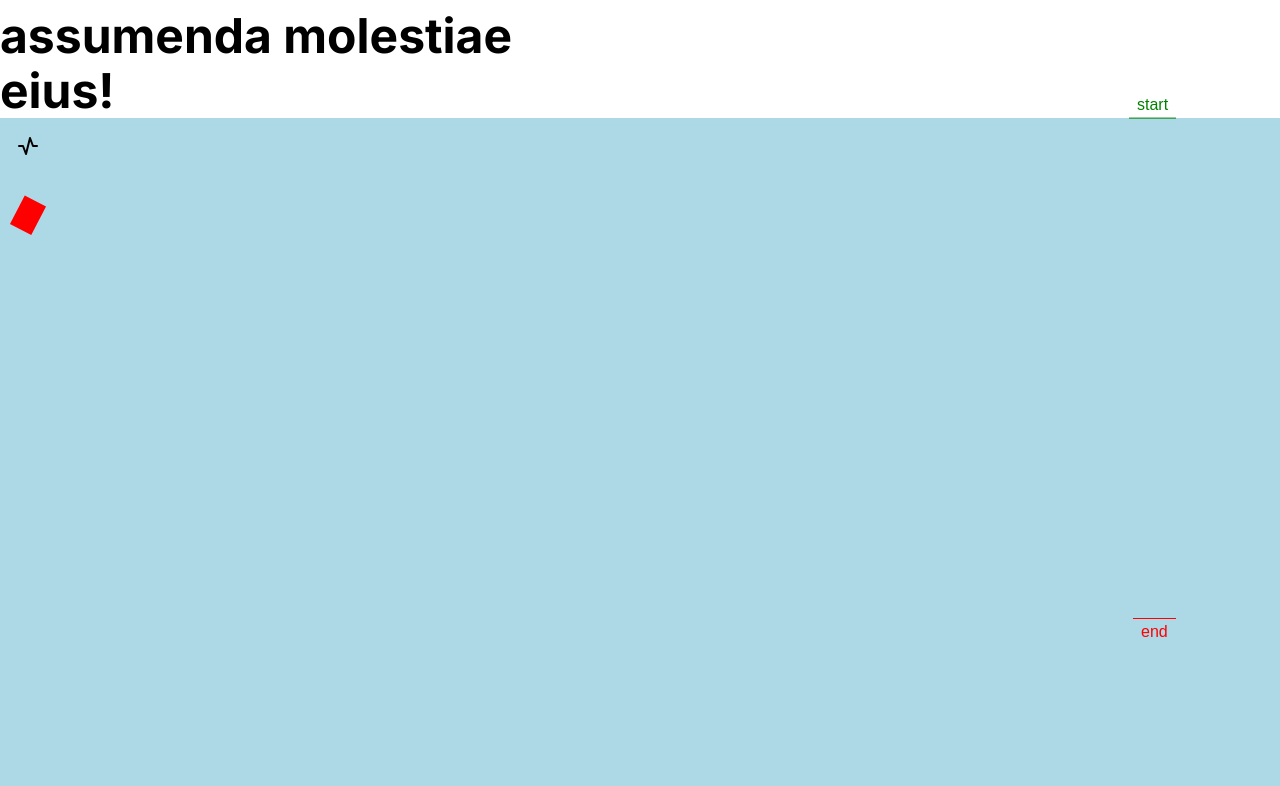
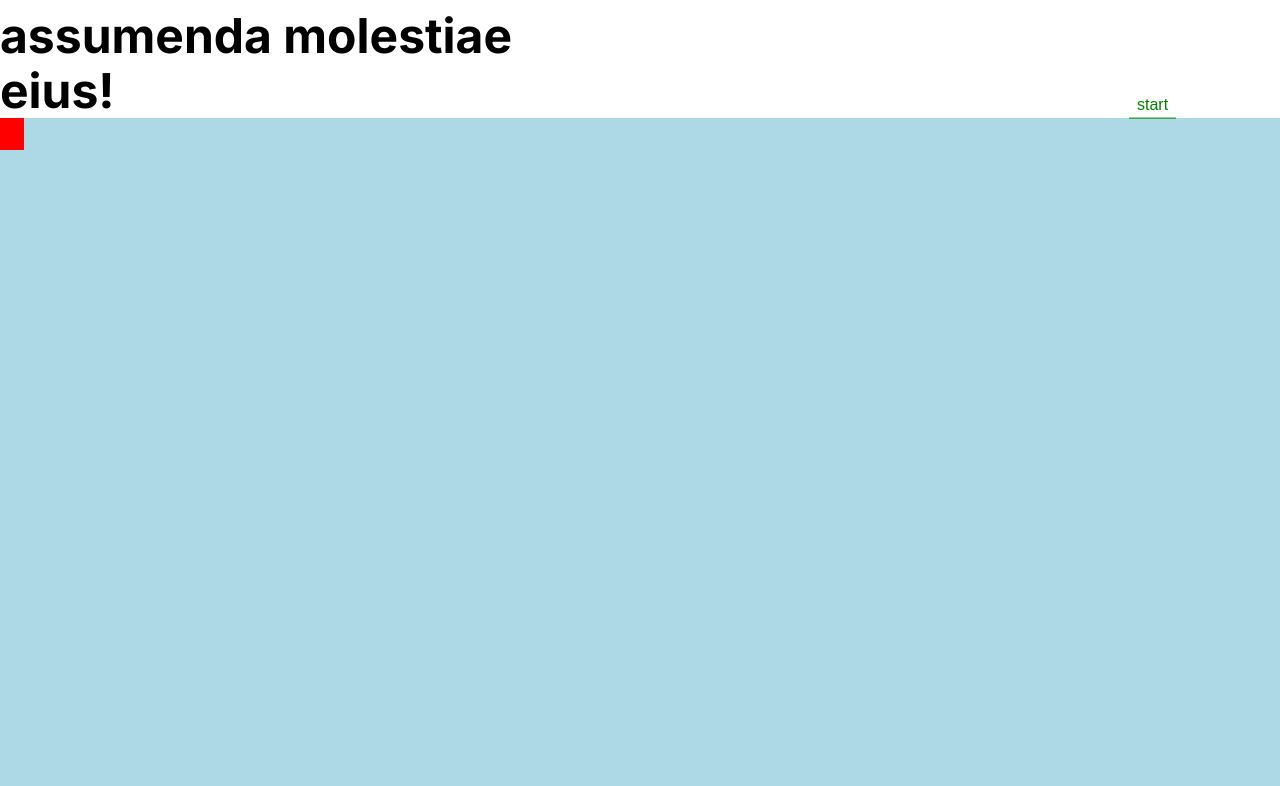
Before and after one commit to faun3/react-gsap, a Next.js app: page /scrolling-stuff in a window 1280 px wide. Shown: the part 1234-2020 px from the top of the page. Built offline with nearby package versions, Linux system fonts and the light colour scheme.

Commit message:
idk nothing works

```diff
--- a/src/components/PinnedScroll.module.scss
+++ b/src/components/PinnedScroll.module.scss
@@ -10,7 +10,6 @@
 
 .spinner {
     background-color: lightblue;
-    padding: 1rem;
     height: 1000px;
 }
 
--- a/src/components/PinnedScroll.tsx
+++ b/src/components/PinnedScroll.tsx
@@ -10,22 +10,20 @@ const PinnedScroll = () => {
   const spinner = useRef(null);
   const container = useRef(null);
   const end = useRef(null);
+
   useEffect(() => {
-    const tl = gsap.timeline({
+    gsap.to(spinner.current, {
       scrollTrigger: {
         trigger: container.current,
+        scrub: 1,
         pin: spinner.current,
         start: "top top",
-        end: "+=500",
+        end: "+=100%-100%",
         markers: true,
-        toggleActions: "restart pause pause pause",
       },
-    });
-
-    tl.addLabel("pinned").to(spinner.current, {
-      rotation: 360,
-      y: 500,
-      duration: 3,
+      y: "100%",
+      x: "100%",
+      duration: 5,
     });
   }, []);
   return (
@@ -37,21 +35,6 @@ const PinnedScroll = () => {
         facere laboriosam assumenda molestiae eius!
       </div>
       <div className={style.spinner} ref={container}>
-        <svg
-          xmlns="http://www.w3.org/2000/svg"
-          className="icon icon-tabler icon-tabler-activity"
-          width="24"
-          height="24"
-          viewBox="0 0 24 24"
-          strokeWidth="2"
-          stroke="currentColor"
-          fill="none"
-          strokeLinecap="round"
-          strokeLinejoin="round"
-        >
-          <path stroke="none" d="M0 0h24v24H0z" fill="none"></path>
-          <path d="M3 12h4l3 8l4 -16l3 8h4"></path>
-        </svg>
         <div className={style.square} ref={spinner}></div>
       </div>
       <div className={style.makesSpace} ref={end}></div>
```
